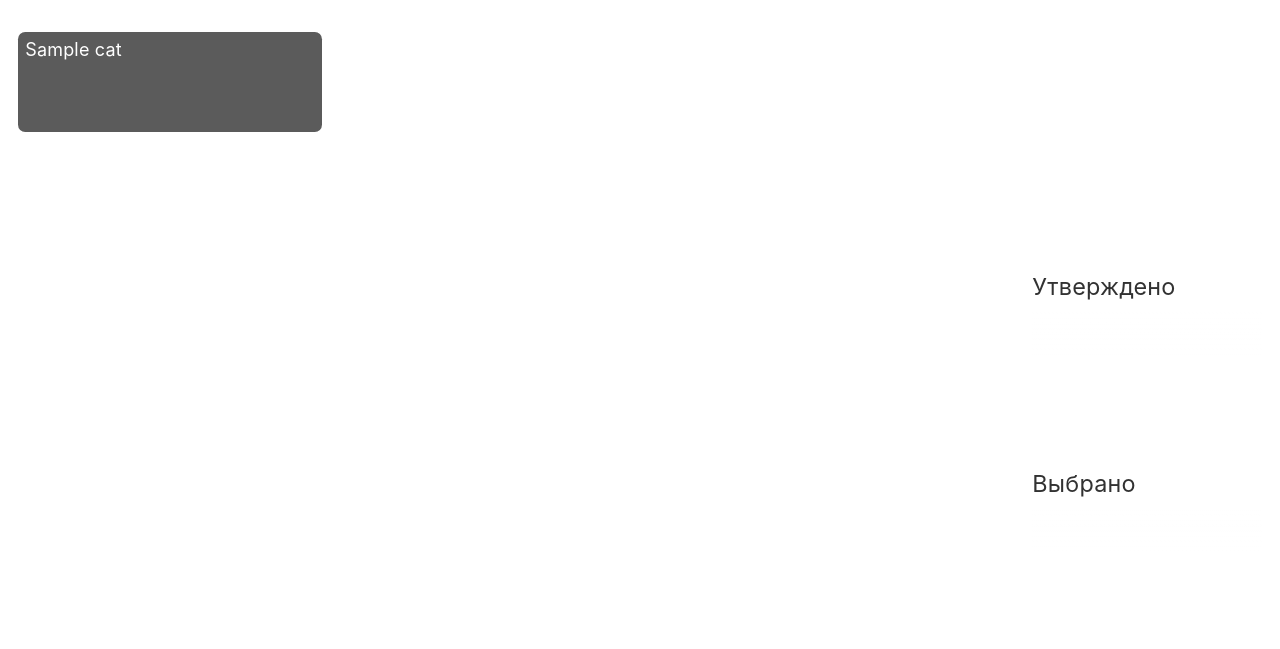
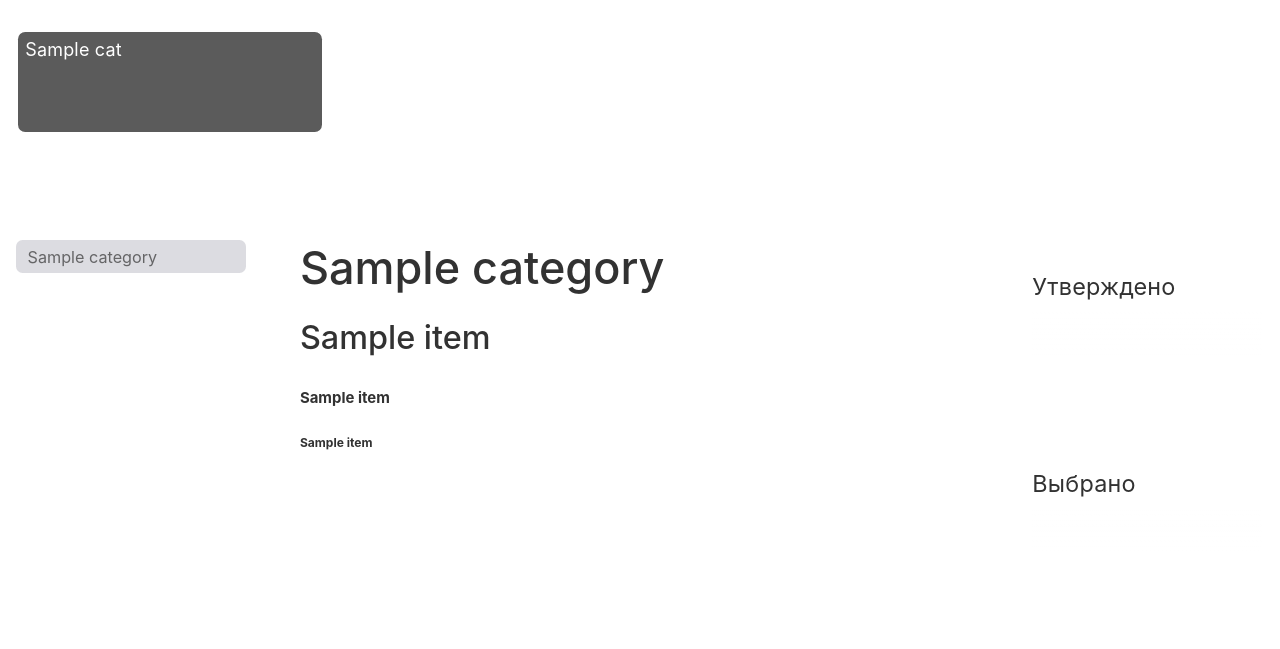
Before and after one commit to franksergey/eshe.studio, a Python web app: template frontend/templates/project_spec.html.jinja in a window 1280 px wide. Shown: the part 396-1045 px from the top of the page. Run offline with Jinja, Linux system fonts and the light colour scheme; the template is opened without the code that fills it: most values are stand-ins (such as "Sample title", 1, 10 or a date in 2020).

Commit message:
Show items even if they are root in the category

```diff
--- a/frontend/templates/project_spec.html.jinja
+++ b/frontend/templates/project_spec.html.jinja
@@ -132,11 +132,13 @@
         <nav>
           <div>
             <ul class="nav-section">
+            {% if category.has_groups %}
               {% for item in category.items %}
-                {% if item.item_type == "group" %}
-                  {{ nav_section(item) }}
-                {% endif %}
+                {{ nav_section(item) }}
               {% endfor %}
+            {% else %}
+              {{ nav_section(category) }}
+            {% endif %}
             </ul>
           </div>
           <!-- <h3>Мебель</h3> -->
@@ -144,11 +146,13 @@
         </nav>
 
         <article class="content"> <!-- Контент -->
-          {% for item in category.items %}
-            {% if item.item_type == "group" %}
+          {% if category.has_groups %}
+            {% for item in category.items %}
               {{ content_tree(item) }}
-            {% endif %}
-          {% endfor %}
+            {% endfor %}
+          {% else %}
+            {{ content_tree(category) }}
+          {% endif %}
         </article>
 
         <aside class="cart-panel"> <!-- Карзина -->
```
